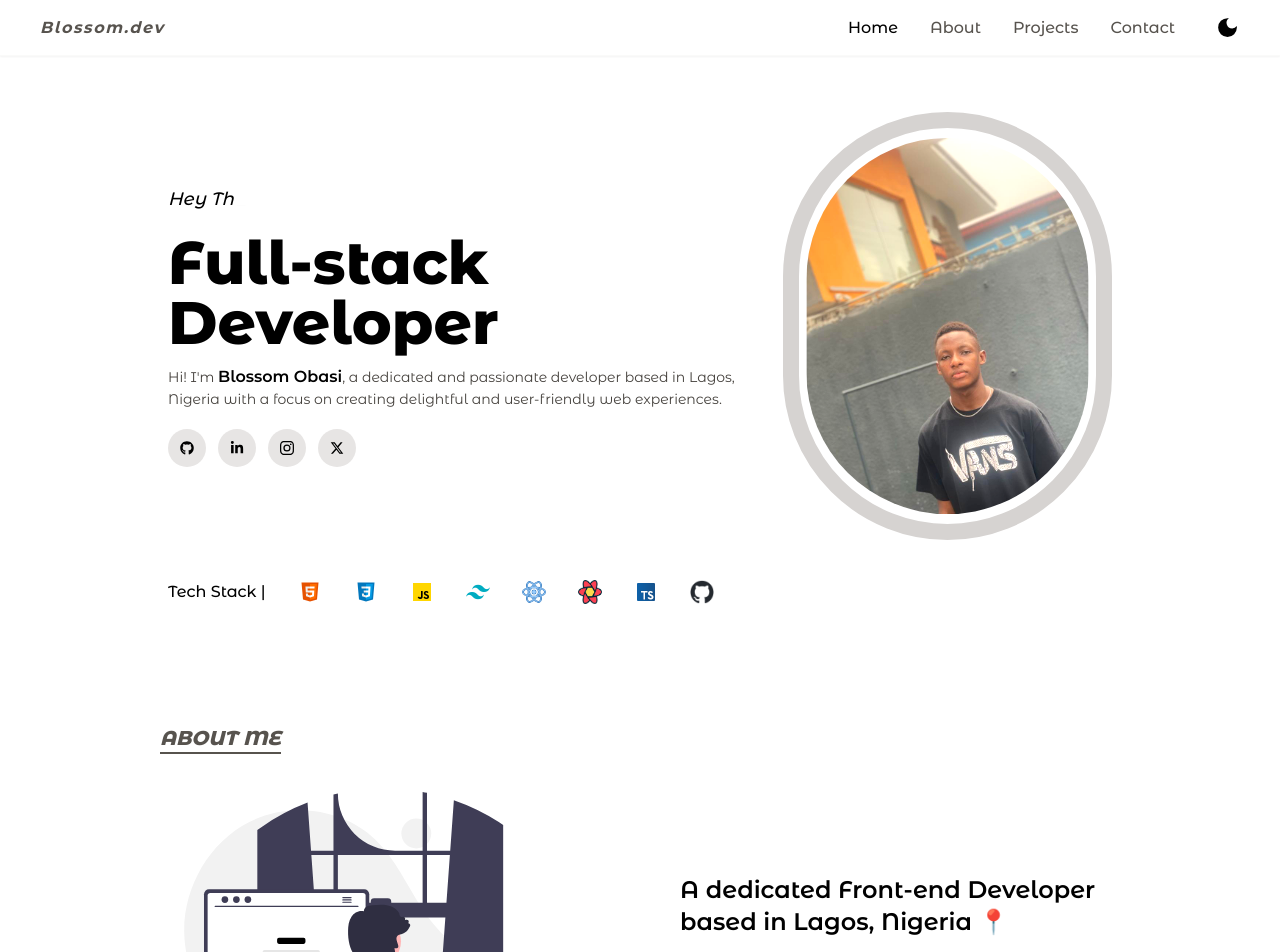
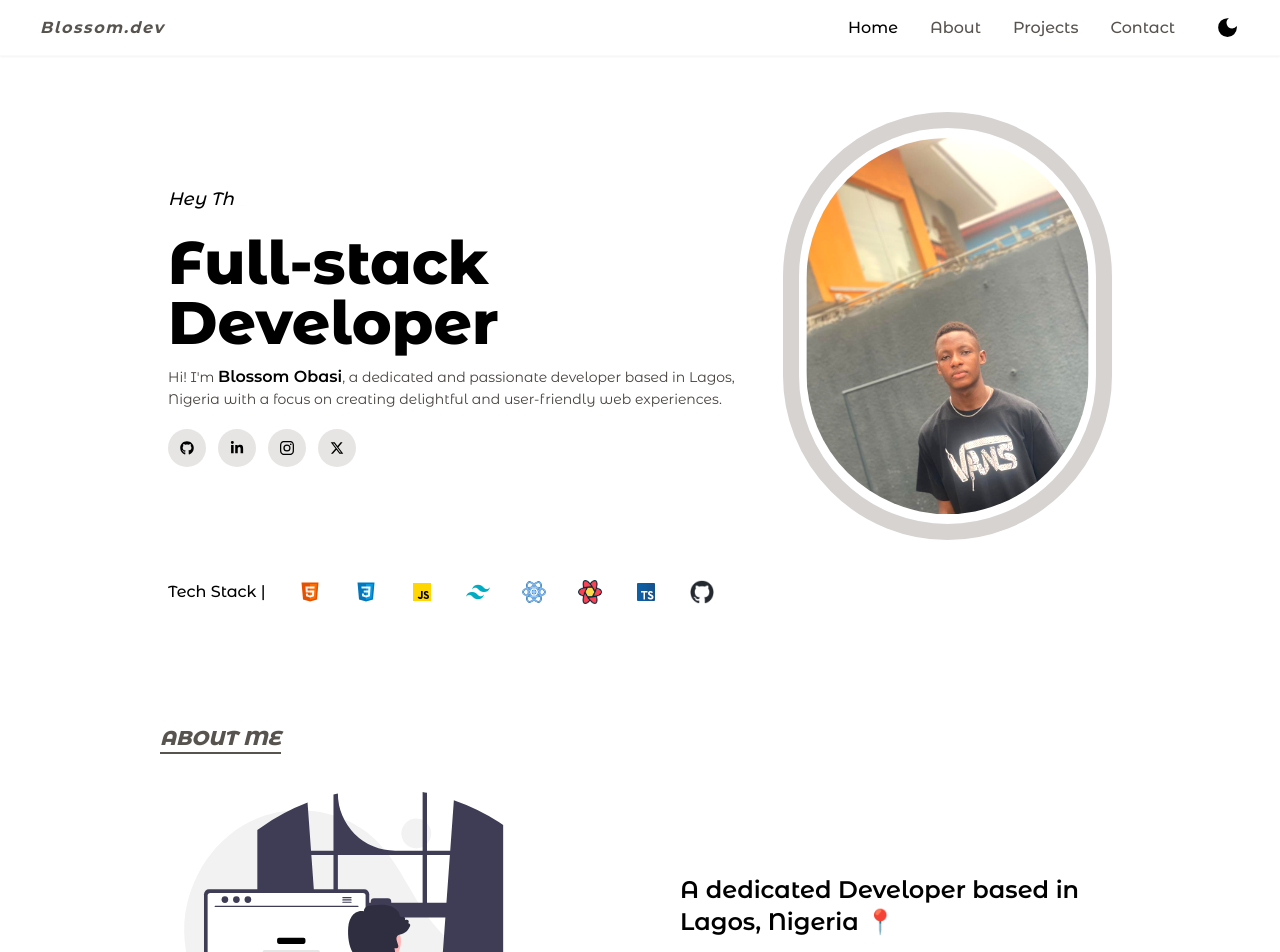
Before and after one commit to blossomobasi/blossoms-portfolio, a Next.js app: page / in a window 1280 px wide. Shown: the top 952 px of the page. Built offline with nearby package versions, Linux system fonts and the light colour scheme.

Commit message:
Remove frontend text

```diff
--- a/src/components/about/AboutSlice1.tsx
+++ b/src/components/about/AboutSlice1.tsx
@@ -15,7 +15,7 @@ const AboutSlice1 = () => {
 
             <div className="w-full text-center md:text-left">
                 <h2 className="text-2xl font-semibold">
-                    A dedicated Front-end Developer based in Lagos, Nigeria 📍
+                    A dedicated Developer based in Lagos, Nigeria 📍
                 </h2>
                 <p className="mt-3 text-sm text-stone-700 dark:text-stone-500">
                     I&apos;m currently pursuing a degree in Computer Science at Lagos State
```
